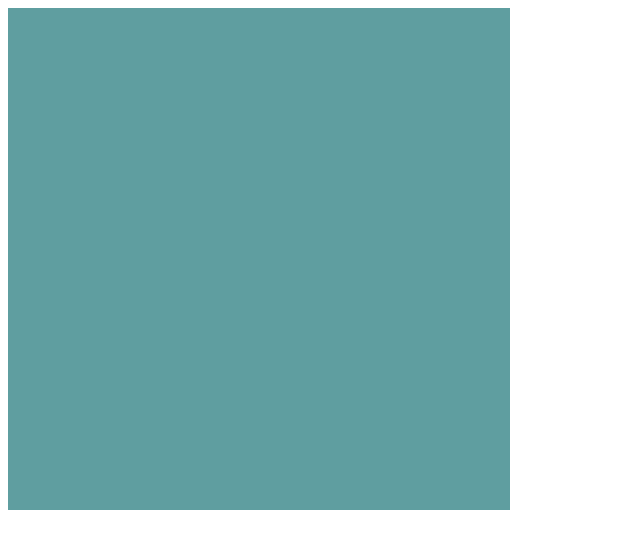
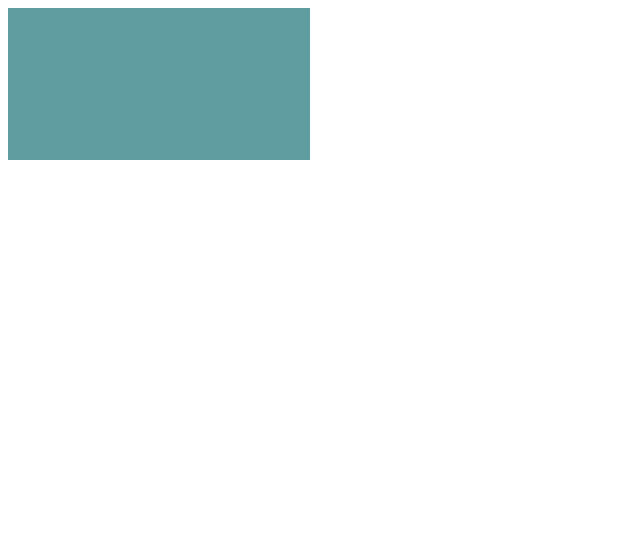
Before and after one commit to TristanvanBuuren/js-game, a plain HTML site: page index.html in a window 1280 px wide. Shown: the whole page, without its empty margins (0-640 px from the left). Drawn offline with Linux system fonts and the light colour scheme.

Commit message:
Update index.html

```diff
--- a/index.html
+++ b/index.html
@@ -4,9 +4,10 @@
     <meta charset="UTF-8">
     <meta name="viewport" content="width=device-width, initial-scale=1.0">
     <title>Document</title>
+
 </head>
 <body>
-    <canvas id="myCanvas" width="500" height="500" style="border: 1px solid #0000; background-color: cadetblue; display: flex; justify-content: center; align-self: center;"></canvas>
+    <canvas id="myCanvas" style="border: 1px solid #0000; background-color: cadetblue;"></canvas>
 </body>
 <script src="index.js"></script>
 </html>
```
